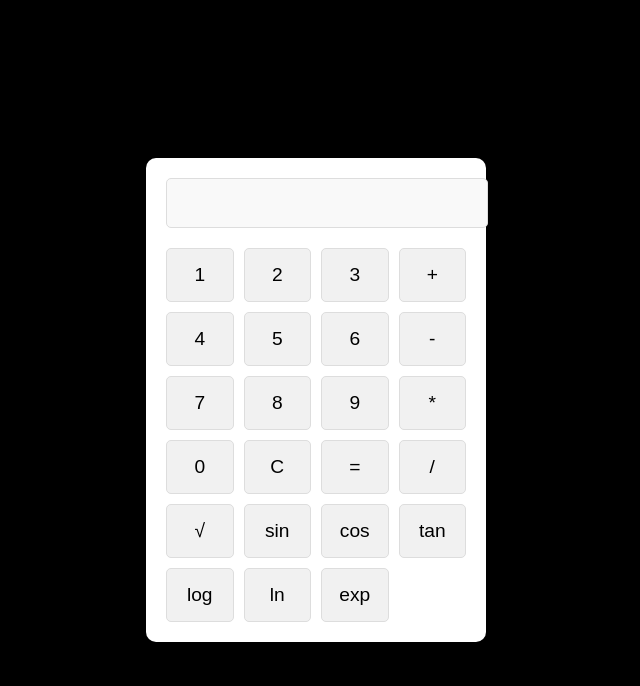
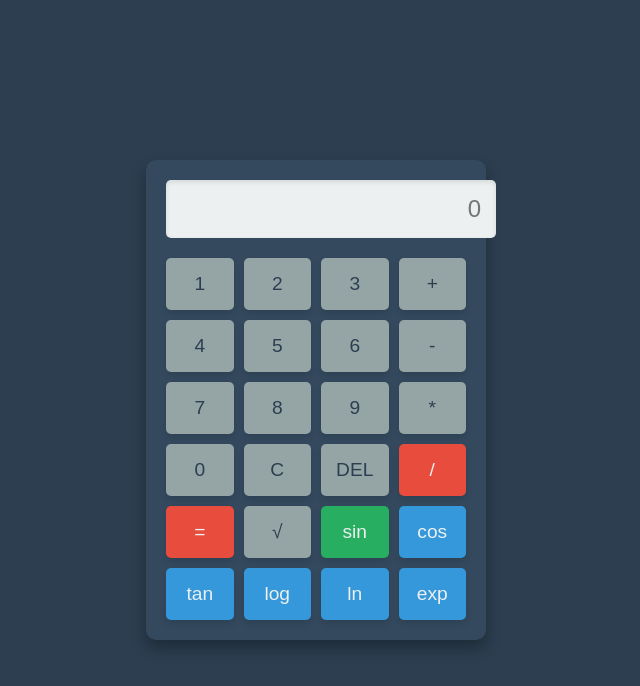
Before and after one commit to AmaraRoyality/calculator, a plain HTML site: page index.html in a window 1280 px wide. Shown: the whole page, without its empty margins (324-964 px from the left). Drawn offline with Linux system fonts and the light colour scheme.

Commit message:
first commit

```diff
--- a/index.html
+++ b/index.html
@@ -1,3 +1,4 @@
+
 <!DOCTYPE html>
 <html lang="en">
 <head>
@@ -8,38 +9,44 @@
 </head>
 <body>
     <div class="calculator">
-        <input type="text" id="display" disabled/>
+        <!-- Display for the calculator -->
+        <input type="text" id="display" placeholder="0" disabled />
+
+        <!-- Buttons for the calculator -->
         <div class="buttons">
-            <button onclick="appendNumber(1)">1</button>
-            <button onclick="appendNumber(2)">2</button>
-            <button onclick="appendNumber(3)">3</button>
+            <!-- Number buttons -->
+            <button onclick="appendNumber('1')">1</button>
+            <button onclick="appendNumber('2')">2</button>
+            <button onclick="appendNumber('3')">3</button>
             <button onclick="appendOperator('+')">+</button>
+            <button onclick="appendNumber('4')">4</button>
+            <button onclick="appendNumber('5')">5</button>
+            <button onclick="appendNumber('6')">6</button>
+            <button onclick="appendOperator('-')">-</button>
+            <button onclick="appendNumber('7')">7</button>
+            <button onclick="appendNumber('8')">8</button>
+            <button onclick="appendNumber('9')">9</button>
+            <button onclick="appendOperator('*')">*</button>
+            <button onclick="appendNumber('0')">0</button>
 
-            <button onclick="appendNumber(4)">4</button>
-            <button onclick="appendNumber(5)">5</button>
-            <button onclick="appendNumber(6)">6</button>
-            <button onclick="appendOperator('-')">-</button>
+            <!-- Functional buttons -->
+            <button onclick="clearDisplay()">C</button>
+            <button onclick="deleteLast()">DEL</button>
+            <button onclick="appendOperator('/')">/</button>
+            <button onclick="calculate()">=</button>
 
-            <button onclick="appendNumber(7)">7</button>
-            <button onclick="appendNumber(8)">8</button>
-            <button onclick="appendNumber(9)">9</button>
-            <button onclick="appendOperator('*')">*</button>
-
-            <button onclick="appendNumber(0)">0</button>
-            <button onclick="clearDisplay()">C</button>
-            <button onclick="calculate()">=</button>
-            <button onclick="appendOperator('/')">/</button>
-
-
-            <button onclick="appendScientific('sqrt')">√</button>
-            <button onclick="appendScientific('sin')">sin</button>
-            <button onclick="appendScientific('cos')">cos</button>
-            <button onclick="appendScientific('tan')">tan</button>
-            <button onclick="appendScientific('log')">log</button>
-            <button onclick="appendScientific('ln')">ln</button>
-            <button onclick="appendScientific('exp')">exp</button>
+            <!-- Scientific buttons -->
+            <button onclick="calculateScientific('sqrt')">√</button>
+            <button onclick="calculateScientific('sin')">sin</button>
+            <button onclick="calculateScientific('cos')">cos</button>
+            <button onclick="calculateScientific('tan')">tan</button>
+            <button onclick="calculateScientific('log')">log</button>
+            <button onclick="calculateScientific('ln')">ln</button>
+            <button onclick="calculateScientific('exp')">exp</button>
         </div>
     </div>
+
+    <!-- Link to the JavaScript file -->
     <script src="script.js"></script>
 </body>
 </html>
--- a/script.js
+++ b/script.js
@@ -1,21 +1,70 @@
-let display = document.getElementById("display");
+// Select the display element
+const display = document.getElementById("display");
 
+// Append numbers to the display
 function appendNumber(number) {
-    display.value += number;
+    display.value = display.value === "0" || display.value === "Error" ? number : display.value + number;
 }
 
+// Append operators to the display
 function appendOperator(operator) {
-    display.value += ` ${operator} `;
+    if (display.value !== "" && !isOperatorAtEnd(display.value)) {
+        display.value += ` ${operator} `;
+    }
 }
 
+// Clear the display
 function clearDisplay() {
-    display.value = '';
+    display.value = "";
 }
 
+// Delete the last character from the display
+function deleteLast() {
+    if (display.value) {
+        display.value = display.value.trimEnd().slice(0, -1).trimEnd();
+    }
+}
+
+// Evaluate the current input
 function calculate() {
     try {
-        display.value = eval(display.value);
+        const result = Function(`'use strict'; return (${sanitizeInput(display.value)})`)();
+        display.value = result;
     } catch (error) {
-        display.value = 'Error';
+        display.value = "Error";
     }
 }
+
+// Perform scientific calculations
+function calculateScientific(func) {
+    try {
+        const value = parseFloat(display.value) || 0;
+        const operations = {
+            sqrt: Math.sqrt,
+            sin: (x) => Math.sin(x * Math.PI / 180), // Converts to radians
+            cos: (x) => Math.cos(x * Math.PI / 180), // Converts to radians
+            tan: (x) => Math.tan(x * Math.PI / 180), // Converts to radians
+            log: Math.log10,
+            ln: Math.log,
+            exp: Math.exp,
+        };
+
+        if (operations[func]) {
+            display.value = operations[func](value);
+        } else {
+            display.value = "Error";
+        }
+    } catch (error) {
+        display.value = "Error";
+    }
+}
+
+// Sanitize input to allow only valid expressions
+function sanitizeInput(input) {
+    return input.replace(/[^-()\d/*+.\s]/g, "");
+}
+
+// Check if an operator is at the end of the display value
+function isOperatorAtEnd(value) {
+    return /[\+\-\*\/]\s*$/.test(value);
+}
--- a/style.css
+++ b/style.css
@@ -1,53 +1,113 @@
+
+/* General styling */
 body {
     font-family: Arial, sans-serif;
-    background-color: black;
+    background-color: #2c3e50;
     display: flex;
     justify-content: center;
     align-items: center;
     height: 100vh;
     margin: 0;
+    color: #ecf0f1;
 }
 
+/* Calculator container */
 .calculator {
-    background-color: #fff;
+    background-color: #34495e;
     border-radius: 10px;
     padding: 20px;
-    box-shadow: 0 0 15px rgba(0, 0, 0, 0.2);
+    box-shadow: 0 8px 15px rgba(0, 0, 0, 0.3);
     width: 300px;
-    text-align: center;
 }
 
+/* Display styling */
 #display {
     width: 100%;
-    padding: 10px;
+    padding: 15px;
     font-size: 1.5em;
-    margin-bottom: 20px;
     text-align: right;
     border-radius: 5px;
-    border: 1px solid #ddd;
-    background-color: #f9f9f9;
+    border: none;
+    background-color: #ecf0f1;
+    color: #2c3e50;
+    margin-bottom: 20px;
+    outline: none;
+    box-shadow: inset 0 2px 5px rgba(0, 0, 0, 0.1);
 }
 
+/* Buttons container */
 .buttons {
     display: grid;
     grid-template-columns: repeat(4, 1fr);
     gap: 10px;
 }
 
+/* Button styling */
 button {
     padding: 15px;
     font-size: 1.2em;
-    background-color: #f1f1f1;
-    border: 1px solid #ddd;
+    background-color: #95a5a6;
+    border: none;
     border-radius: 5px;
+    color: #2c3e50;
     cursor: pointer;
-    transition: background-color 0.3s;
+    transition: all 0.3s ease;
+    box-shadow: 0 4px 6px rgba(0, 0, 0, 0.1);
 }
 
+/* Button hover effect */
 button:hover {
-    background-color: #ddd;
+    background-color: #7f8c8d;
+    color: #ecf0f1;
 }
 
+/* Button active effect */
 button:active {
-    background-color: #ccc;
+    background-color: #bdc3c7;
+    box-shadow: inset 0 2px 4px rgba(0, 0, 0, 0.2);
 }
+
+/* Special buttons (e.g., C, DEL, =) */
+button:nth-child(16), /* C */
+button:nth-child(17), /* DEL */
+button:nth-child(19)  /* = */ {
+    background-color: #e74c3c;
+    color: #ecf0f1;
+}
+
+button:nth-child(16):hover,
+button:nth-child(17):hover,
+button:nth-child(19):hover {
+    background-color: #c0392b;
+}
+
+/* Equals button for emphasis */
+button:nth-child(19) {
+    background-color: #27ae60;
+}
+
+button:nth-child(19):hover {
+    background-color: #1e8449;
+}
+
+/* Scientific buttons styling */
+button:nth-child(20), /* √ */
+button:nth-child(21), /* sin */
+button:nth-child(22), /* cos */
+button:nth-child(23), /* tan */
+button:nth-child(24), /* log */
+button:nth-child(25), /* ln */
+button:nth-child(26)  /* exp */ {
+    background-color: #3498db;
+    color: #ecf0f1;
+}
+
+button:nth-child(20):hover,
+button:nth-child(21):hover,
+button:nth-child(22):hover,
+button:nth-child(23):hover,
+button:nth-child(24):hover,
+button:nth-child(25):hover,
+button:nth-child(26):hover {
+    background-color: #2980b9;
+}
```
